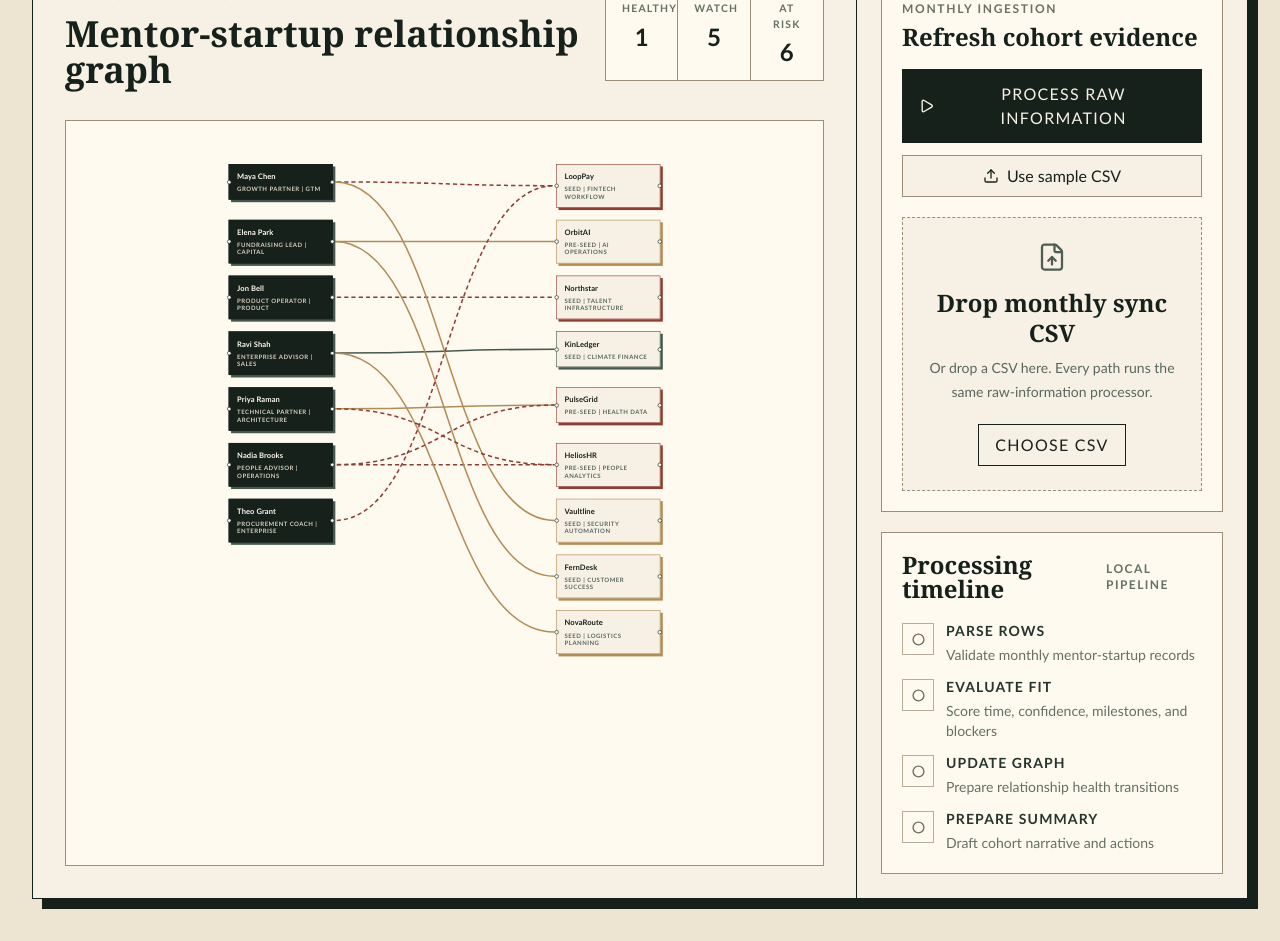
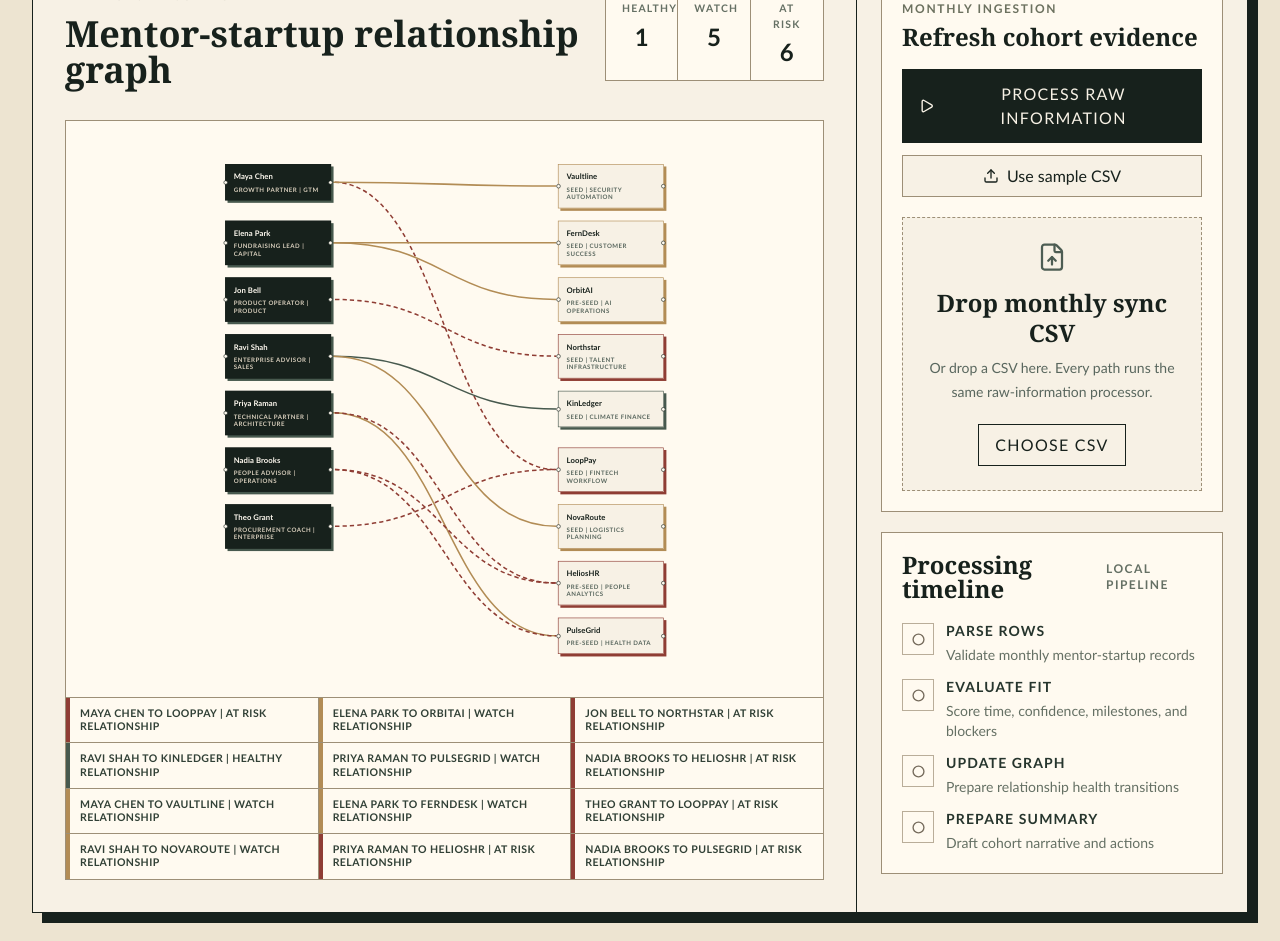
Before and after one commit to aniqamrin/BWAI_HACKATHON, a React (Vite) app: page / in a window 1280 px wide. Shown: the part 440-1381 px from the top of the page. Built offline with nearby package versions, Linux system fonts and the light colour scheme.

Commit message:
fix: make graph relationships selectable

```diff
--- a/src/components/CohortGraph.tsx
+++ b/src/components/CohortGraph.tsx
@@ -30,6 +30,25 @@ export function CohortGraph({ relationships, mentors, startups, onSelectRelation
     () => relationshipsToGraph(relationships, mentors, startups),
     [relationships, mentors, startups],
   );
+  const relationshipById = useMemo(
+    () => new Map(relationships.map((relationship) => [relationship.id, relationship])),
+    [relationships],
+  );
+  const traceItems = edges
+    .map((edge) => {
+      const relationshipId = edge.data?.relationshipId;
+      const label = edge.data?.label;
+      if (typeof relationshipId !== 'string' || typeof label !== 'string') return null;
+
+      return {
+        relationshipId,
+        label,
+        status: relationshipById.get(relationshipId)?.status ?? 'healthy',
+      };
+    })
+    .filter((item): item is { relationshipId: string; label: string; status: Relationship['status'] } =>
+      Boolean(item),
+    );
 
   const handleEdgeClick: EdgeMouseHandler = (_event, edge) => {
     const relationshipId = edge.data?.relationshipId;
@@ -39,6 +58,7 @@ export function CohortGraph({ relationships, mentors, startups, onSelectRelation
   };
 
   return (
+    <div className="cohort-graph-frame">
       <div className="cohort-graph" aria-label="Mentor and startup relationship graph">
         <ReactFlow
           nodes={nodes}
@@ -56,5 +76,19 @@ export function CohortGraph({ relationships, mentors, startups, onSelectRelation
           onEdgeClick={handleEdgeClick}
         />
       </div>
+      <section className="relationship-trace" aria-label="Relationship trace controls">
+        {traceItems.map((item) => (
+          <button
+            key={item.relationshipId}
+            type="button"
+            className={`relationship-trace__button trace-${item.status === 'at-risk' ? 'risk' : item.status}`}
+            aria-label={`Select ${item.label}`}
+            onClick={() => onSelectRelationship(item.relationshipId)}
+          >
+            <span>{item.label.replace(', ', ' | ')}</span>
+          </button>
+        ))}
+      </section>
+    </div>
   );
 }
--- a/src/domain/graphViewModel.ts
+++ b/src/domain/graphViewModel.ts
@@ -8,6 +8,7 @@ export type CohortGraphNodeData = {
 
 export type CohortGraphEdgeData = {
   relationshipId: string;
+  label: string;
 };
 
 export type CohortGraphNode = Node<CohortGraphNodeData, 'cohort'>;
@@ -34,6 +35,19 @@ function uniqueConnectedIds(relationships: Relationship[], key: 'mentorId' | 'st
   return [...new Set(relationships.map((relationship) => relationship[key]))];
 }
 
+function averageIndex(ids: string[], orderedIds: string[]) {
+  if (ids.length === 0) return Number.MAX_SAFE_INTEGER;
+  const total = ids.reduce((sum, id) => {
+    const index = orderedIds.indexOf(id);
+    return sum + (index === -1 ? orderedIds.length : index);
+  }, 0);
+  return total / ids.length;
+}
+
+function readableStatus(status: HealthStatus) {
+  return status === 'at-risk' ? 'at risk' : status;
+}
+
 export function relationshipsToGraph(
   relationships: Relationship[],
   mentors: Mentor[],
@@ -46,7 +60,21 @@ export function relationshipsToGraph(
   );
 
   const connectedMentorIds = uniqueConnectedIds(validRelationships, 'mentorId');
-  const connectedStartupIds = uniqueConnectedIds(validRelationships, 'startupId');
+  const connectedStartupIds = uniqueConnectedIds(validRelationships, 'startupId').sort(
+    (firstStartupId, secondStartupId) => {
+      const firstMentors = validRelationships
+        .filter((relationship) => relationship.startupId === firstStartupId)
+        .map((relationship) => relationship.mentorId);
+      const secondMentors = validRelationships
+        .filter((relationship) => relationship.startupId === secondStartupId)
+        .map((relationship) => relationship.mentorId);
+      const averageDelta =
+        averageIndex(firstMentors, connectedMentorIds) - averageIndex(secondMentors, connectedMentorIds);
+
+      if (averageDelta !== 0) return averageDelta;
+      return firstStartupId.localeCompare(secondStartupId);
+    },
+  );
 
   const mentorNodes: CohortGraphNode[] = connectedMentorIds.map((mentorId, index) => {
     const mentor = mentorById.get(mentorId);
@@ -80,14 +108,24 @@ export function relationshipsToGraph(
     };
   });
 
-  const edges: CohortGraphEdge[] = validRelationships.map((relationship) => ({
-    id: relationship.id,
-    source: relationship.mentorId,
-    target: relationship.startupId,
-    className: `cohort-edge edge-${statusClass(relationship.status)}`,
-    data: { relationshipId: relationship.id },
-    animated: relationship.status === 'at-risk',
-  }));
+  const edges: CohortGraphEdge[] = validRelationships.map((relationship) => {
+    const mentor = mentorById.get(relationship.mentorId);
+    const startup = startupById.get(relationship.startupId);
+    const label = `${mentor?.name ?? relationship.mentorId} to ${startup?.name ?? relationship.startupId}, ${readableStatus(
+      relationship.status,
+    )} relationship`;
+
+    return {
+      id: relationship.id,
+      source: relationship.mentorId,
+      target: relationship.startupId,
+      className: `cohort-edge edge-${statusClass(relationship.status)}`,
+      data: { relationshipId: relationship.id, label },
+      ariaLabel: label,
+      interactionWidth: 28,
+      animated: relationship.status === 'at-risk',
+    };
+  });
 
   return {
     nodes: [...mentorNodes, ...startupNodes],
--- a/src/styles.css
+++ b/src/styles.css
@@ -38,6 +38,11 @@ button {
 
 .react-flow__attribution {
   display: none;
+}
+
+.cohort-graph-frame {
+  width: 100%;
+  background-color: #fffaf0;
 }
 
 .cohort-graph {
@@ -140,3 +145,50 @@ button {
 .cohort-graph .react-flow__edge.animated .react-flow__edge-path {
   stroke-dasharray: 7 5;
 }
+
+.relationship-trace {
+  display: grid;
+  grid-template-columns: repeat(3, minmax(0, 1fr));
+  gap: 1px;
+  border-top: 1px solid #9d8f77;
+  background-color: #9d8f77;
+}
+
+.relationship-trace__button {
+  min-height: 42px;
+  border: 0;
+  border-left: 4px solid #47594e;
+  background-color: #fffaf0;
+  color: #314036;
+  font-family: "Avenir Next", "Gill Sans", "Trebuchet MS", sans-serif;
+  font-size: 0.66rem;
+  font-weight: 700;
+  letter-spacing: 0.04em;
+  line-height: 1.25;
+  padding: 9px 10px;
+  text-align: left;
+  text-transform: uppercase;
+  transition:
+    background-color 140ms ease,
+    color 140ms ease;
+}
+
+.relationship-trace__button:hover,
+.relationship-trace__button:focus-visible {
+  background-color: #17211c;
+  color: #fffaf0;
+  outline: 2px solid #17211c;
+  outline-offset: -2px;
+}
+
+.relationship-trace__button.trace-risk {
+  border-left-color: #8f3d34;
+}
+
+.relationship-trace__button.trace-watch {
+  border-left-color: #b28c55;
+}
+
+.relationship-trace__button.trace-healthy {
+  border-left-color: #47594e;
+}
```
Also changed, not shown: 2 other files (tests, documents, lock files or other folders). Lines whose indentation alone changed are shown as unchanged.
